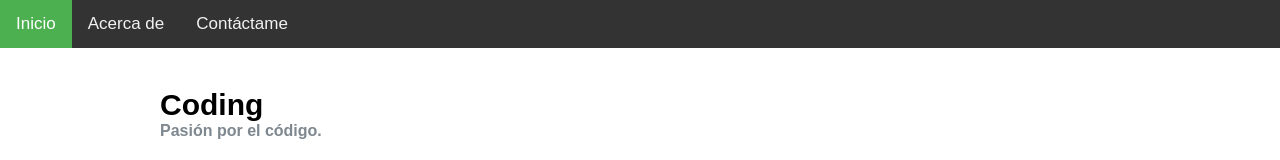
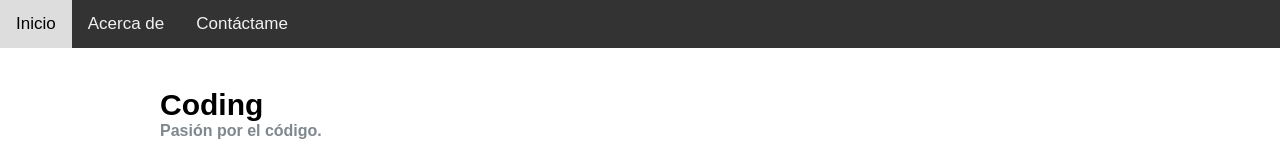
Before and after one commit to CodinGitHub/CSS-del-video-10, a plain HTML site: page index.html in a window 1280 px wide. Shown: the top 160 px of the page. Drawn offline with Linux system fonts and the light colour scheme; a web font is replaced by a local one.

Commit message:
sin class

```diff
--- a/index.html
+++ b/index.html
@@ -9,7 +9,7 @@
 </head>
 <body>
     <nav>
-            <a href="index.html" class="active">Inicio</a>
+            <a href="index.html">Inicio</a>
             <a href="about.html">Acerca de</a>
             <a href="contact.html">Contáctame</a>
     </nav>
```
